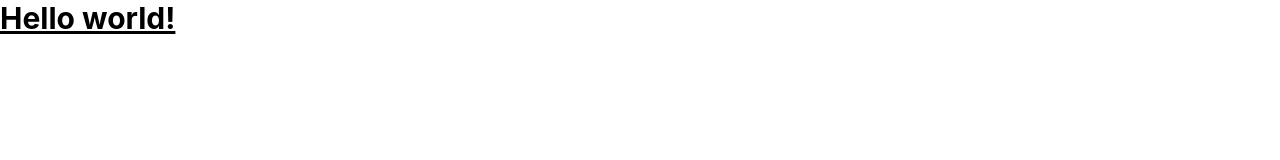
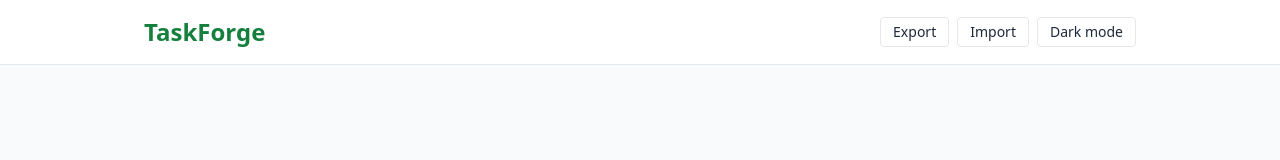
Before and after one commit to phil-code-dotcom/task-forge, a website: page index.html in a window 1280 px wide. Drawn offline with nearby package versions, Linux system fonts and the light colour scheme.

Commit message:
feat: html & css for header with reponsiveness

```diff
--- a/index.html
+++ b/index.html
@@ -1,13 +1,37 @@
 <!doctype html>
 <html>
+
 <head>
-  <meta charset="UTF-8">
-  <meta name="viewport" content="width=device-width, initial-scale=1.0">
-  <link href="./src/output.css" rel="stylesheet">
+    <meta charset="UTF-8">
+    <meta name="viewport" content="width=device-width, initial-scale=1.0">
+    <link href="./src/output.css" rel="stylesheet">
+    <title>TaskForge</title>
+
+    <!-- Tailwind via CDN. darkMode: 'class' means dark styles apply when <html> has the class "dark" -->
+    <script src="https://cdn.tailwindcss.com"></script>
+    <script>
+        tailwind.config = { darkMode: 'class' };
+    </script>
+
+    <link rel="stylesheet" href="style.css">
 </head>
-<body>
-  <h1 class="text-3xl font-bold underline">
-    Hello world!
-  </h1>
+
+<body class="bg-slate-50 text-slate-800 dark:bg-slate-900 dark:text-slate-100">
+
+    <header class="border-b border-slate-200 bg-white dark:border-slate-700 dark:bg-slate-800">
+        <div class="mx-auto flex max-w-5xl flex-wrap items-center justify-between gap-3 p-4">
+            <h1 class="text-2xl font-bold text-green-700 dark:text-green-400">TaskForge</h1>
+
+            <nav class="flex flex-wrap items-center gap-2">
+                <button id="export-btn" type="button" class="rounded border px-3 py-1 text-sm">Export</button>
+                <button id="import-btn" type="button" class="rounded border px-3 py-1 text-sm">Import</button>
+                <!-- Hidden file input: the Import button will click this one from JS -->
+                <input id="import-input" type="file" accept=".json" class="hidden">
+                <button id="theme-toggle" type="button" class="rounded border px-3 py-1 text-sm">Dark mode</button>
+            </nav>
+        </div>
+    </header>
+
 </body>
+
 </html>
```
Also changed, not shown: src/output.css, style.css (added).
